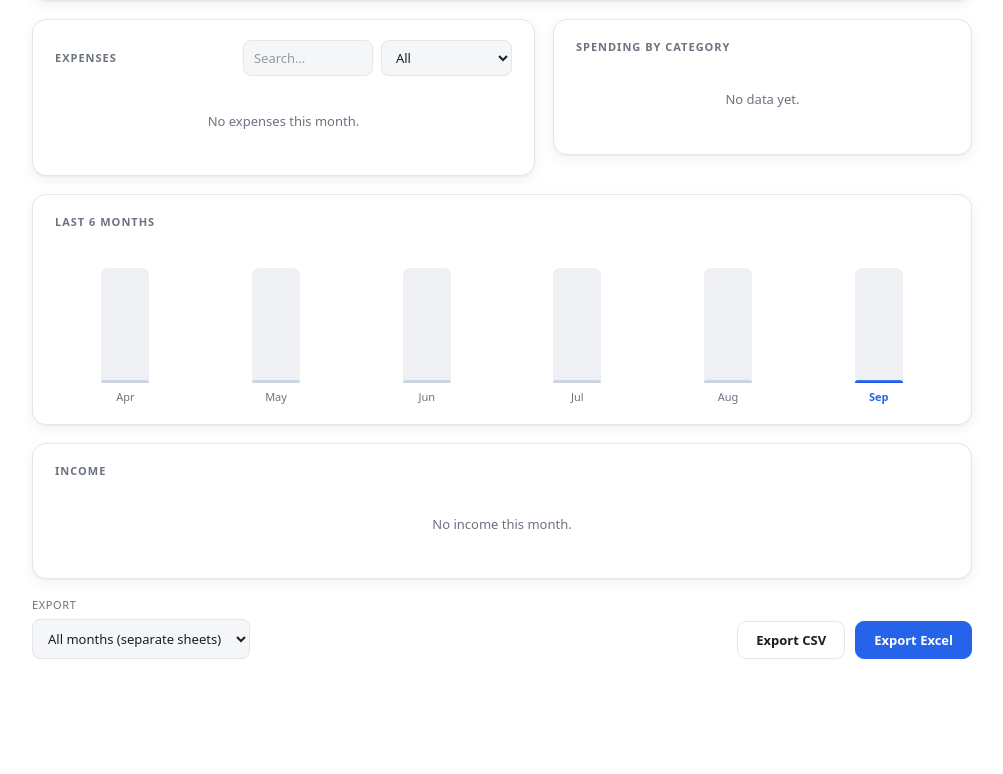
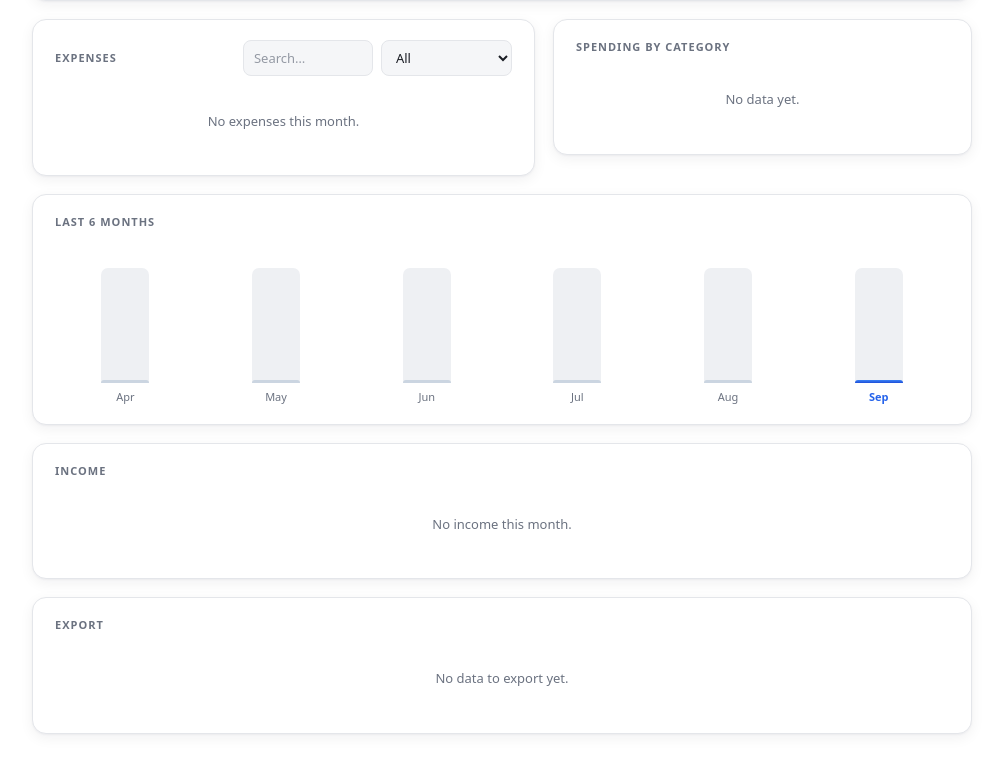
Before and after one commit to redenpanican-source/expense-tracker, a React (Vite) app: page / in a window 1280 px wide. Shown: the part 572-1346 px from the top of the page, without its empty margins (138-1141 px from the left). Before the commit the page ends 1291 px from the top, so only its background shows below. Built offline with nearby package versions, Linux system fonts and the light colour scheme.

Commit message:
Export: pick multiple months via checklist

```diff
--- a/src/App.css
+++ b/src/App.css
@@ -368,9 +368,29 @@ input[type='date']::-webkit-calendar-picker-indicator { cursor: pointer; opacity
 .trend-col.active .trend-label { color: var(--accent); font-weight: 700; }
 
 /* ===== Export ===== */
-.export-row { display: flex; justify-content: flex-end; align-items: flex-end; gap: 10px; flex-wrap: wrap; }
-.export-label { display: flex; flex-direction: column; gap: 5px; font-size: 11px; text-transform: uppercase; letter-spacing: 0.6px; color: var(--muted); margin-right: auto; }
-.export-select { width: auto; padding: 9px 11px; font-size: 13px; }
+.export-head { display: flex; align-items: center; justify-content: space-between; gap: 12px; margin-bottom: 14px; }
+.export-head .section-title { margin: 0; }
+.export-count { color: var(--accent); text-transform: none; letter-spacing: 0; font-weight: 700; }
+.link-btn { background: none; border: none; color: var(--accent); font-size: 12px; font-weight: 700; cursor: pointer; font-family: inherit; padding: 0; }
+.link-btn:hover { text-decoration: underline; }
+
+.month-checks { display: flex; flex-wrap: wrap; gap: 8px; margin-bottom: 16px; }
+.month-chip {
+  display: inline-flex;
+  align-items: center;
+  gap: 7px;
+  padding: 7px 13px;
+  border: 1px solid var(--border);
+  border-radius: 20px;
+  font-size: 13px;
+  cursor: pointer;
+  user-select: none;
+  transition: border-color 0.15s, background 0.15s, color 0.15s;
+}
+.month-chip input { accent-color: var(--accent); cursor: pointer; margin: 0; }
+.month-chip.on { border-color: var(--accent); background: var(--accent-soft); color: var(--accent); font-weight: 600; }
+
+.export-actions { display: flex; justify-content: flex-end; gap: 10px; }
 .btn-export {
   background: transparent;
   border: 1px solid var(--border);
--- a/src/App.jsx
+++ b/src/App.jsx
@@ -88,7 +88,7 @@ export default function App() {
   const [editing, setEditing] = useState(null) // { id, type }
   const [search, setSearch] = useState('')
   const [filterCat, setFilterCat] = useState('All')
-  const [exportSel, setExportSel] = useState(() => thisYearMonth()) // YYYY-MM or 'all'
+  const [exportMonths, setExportMonths] = useState(() => new Set([thisYearMonth()])) // set of YYYY-MM
 
   const currency = CURRENCIES.find(c => c.code === currencyCode) ?? CURRENCIES[0]
 
@@ -218,12 +218,28 @@ export default function App() {
   }
   const sumOf = list => list.reduce((s, e) => s + e.amount, 0)
 
+  // selected export months, newest first
+  const selectedMonths = monthsWithData.filter(ym => exportMonths.has(ym))
+  const allSelected = monthsWithData.length > 0 && selectedMonths.length === monthsWithData.length
+
+  function toggleMonth(ym) {
+    setExportMonths(prev => {
+      const next = new Set(prev)
+      if (next.has(ym)) next.delete(ym); else next.add(ym)
+      return next
+    })
+  }
+  function toggleAllMonths() {
+    setExportMonths(allSelected ? new Set() : new Set(monthsWithData))
+  }
+
   function exportCSV() {
-    const all = exportSel === 'all'
-    const cols = all
+    const months = selectedMonths
+    if (months.length === 0) { alert('Pick at least one month to export.'); return }
+    const multi = months.length > 1
+    const cols = multi
       ? ['Month', 'Type', 'Date', 'Description', 'Category', `Amount (${currency.code})`]
       : ['Type', 'Date', 'Description', 'Category', `Amount (${currency.code})`]
-    const months = all ? monthsWithData : [exportSel]
     const rows = []
     for (const ym of months) {
       const items = [
@@ -232,14 +248,16 @@ export default function App() {
       ].sort((a, b) => b.date.localeCompare(a.date))
       for (const e of items) {
         const base = [e.type, e.date, e.desc, e.cat, e.amt.toFixed(2)]
-        rows.push(all ? [labelFor(ym), ...base] : base)
+        rows.push(multi ? [labelFor(ym), ...base] : base)
       }
     }
     const csv = [cols, ...rows].map(r => r.map(v => `"${v}"`).join(',')).join('\n')
-    downloadBlob(new Blob([csv], { type: 'text/csv' }), all ? 'transactions-all-months.csv' : `transactions-${exportSel}.csv`)
+    downloadBlob(new Blob([csv], { type: 'text/csv' }), multi ? 'transactions-selected-months.csv' : `transactions-${months[0]}.csv`)
   }
 
   async function exportExcel() {
+    const months = selectedMonths
+    if (months.length === 0) { alert('Pick at least one month to export.'); return }
     const XLSX = await import('xlsx')
     const amtHdr = `Amount (${currency.code})`
     const monthSheet = (ym) => {
@@ -267,10 +285,8 @@ export default function App() {
       return ws
     }
     const wb = XLSX.utils.book_new()
-    const months = exportSel === 'all' ? monthsWithData : [exportSel]
     for (const ym of months) XLSX.utils.book_append_sheet(wb, monthSheet(ym), labelFor(ym).slice(0, 31))
-    if (wb.SheetNames.length === 0) return
-    XLSX.writeFile(wb, exportSel === 'all' ? 'finances-all-months.xlsx' : `finances-${exportSel}.xlsx`)
+    XLSX.writeFile(wb, months.length > 1 ? 'finances-selected-months.xlsx' : `finances-${months[0]}.xlsx`)
   }
 
   function downloadBlob(blob, filename) {
@@ -490,17 +506,35 @@ export default function App() {
         </section>
 
         {/* Export */}
-        <div className="export-row">
-          <label className="export-label">
-            Export
-            <select className="form-input form-select export-select" value={exportSel} onChange={e => setExportSel(e.target.value)}>
-              <option value="all">All months (separate sheets)</option>
-              {monthsWithData.map(ym => <option key={ym} value={ym}>{labelFor(ym)}</option>)}
-            </select>
-          </label>
-          <button className="btn-export" onClick={exportCSV}>Export CSV</button>
-          <button className="btn-export primary" onClick={exportExcel}>Export Excel</button>
-        </div>
+        <section className="card export-card">
+          <div className="export-head">
+            <h2 className="section-title">Export {selectedMonths.length > 0 && <span className="export-count">· {selectedMonths.length} selected</span>}</h2>
+            {monthsWithData.length > 0 && (
+              <button type="button" className="link-btn" onClick={toggleAllMonths}>
+                {allSelected ? 'Clear all' : 'Select all'}
+              </button>
+            )}
+          </div>
+          {monthsWithData.length === 0
+            ? <p className="empty">No data to export yet.</p>
+            : (
+              <>
+                <div className="month-checks">
+                  {monthsWithData.map(ym => (
+                    <label key={ym} className={`month-chip${exportMonths.has(ym) ? ' on' : ''}`}>
+                      <input type="checkbox" checked={exportMonths.has(ym)} onChange={() => toggleMonth(ym)} />
+                      {labelFor(ym)}
+                    </label>
+                  ))}
+                </div>
+                <div className="export-actions">
+                  <button className="btn-export" onClick={exportCSV}>Export CSV</button>
+                  <button className="btn-export primary" onClick={exportExcel}>Export Excel</button>
+                </div>
+              </>
+            )
+          }
+        </section>
       </main>
     </div>
   )
```
